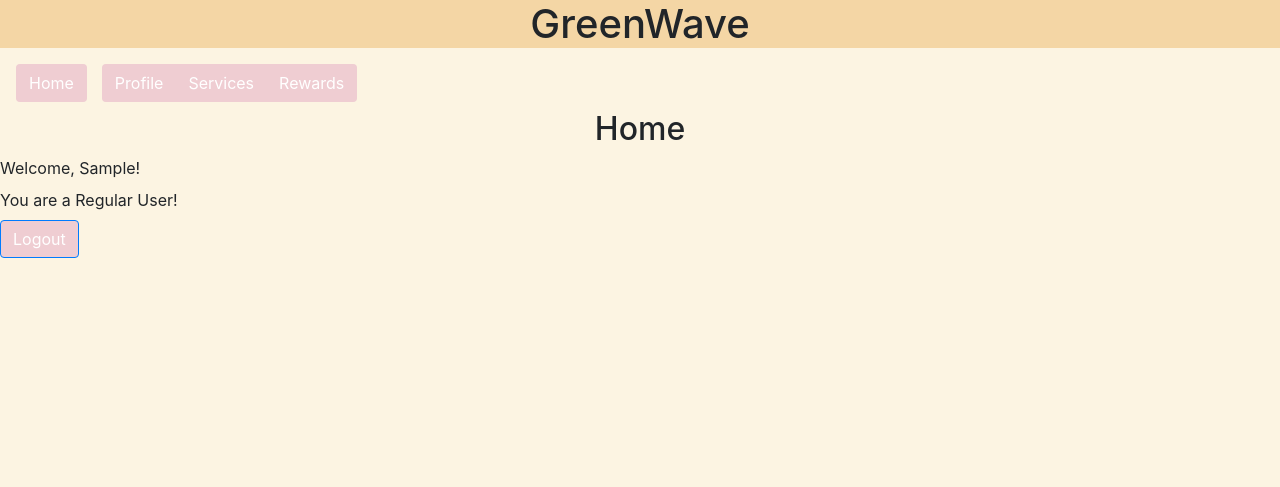
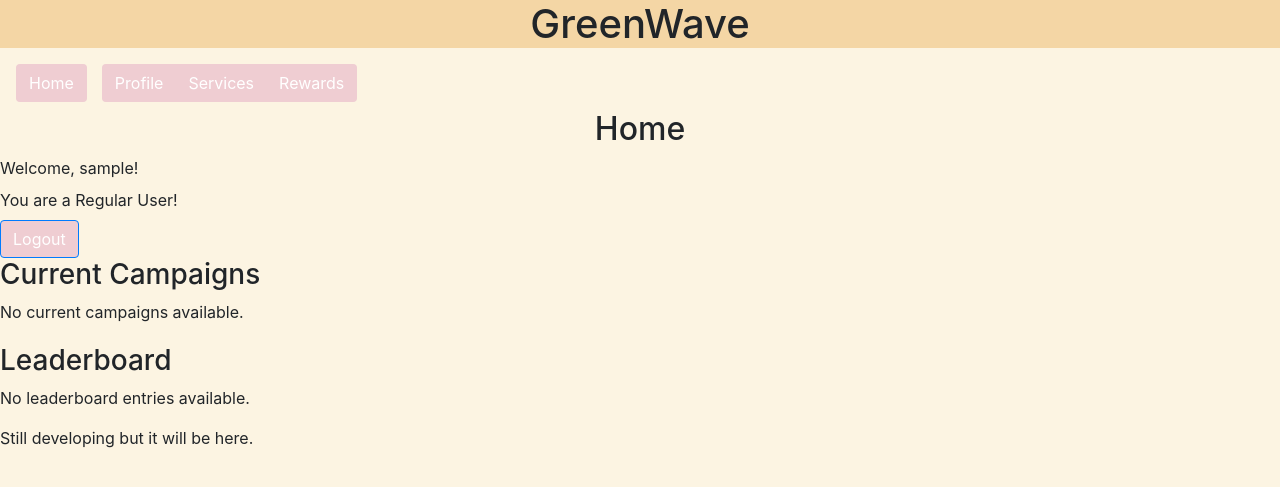
Before and after one commit to CSCI3356-Fall2024/Ed-Sheeran---The-A-Team, a Django app: page / in a window 1280 px wide. Shown: the top 487 px of the page. Run offline with Django 5.2, Linux system fonts and the light colour scheme; the visitor is signed in with stand-in values (Sample User, id 1).

Commit message:
Service changes, home -css

```diff
--- a/GreenWave/GreenWave/urls.py
+++ b/GreenWave/GreenWave/urls.py
@@ -31,8 +31,8 @@ urlpatterns = [
     path('', home_view, name= 'home'),
     path('accounts/', include('allauth.urls')),
     path("accounts/profile/", profile_view, name="profile"),
-    path("services/", product_detail_view, name="service"),
-    path("service/", service_list_view, name="service_list"),
+    path("service/", product_detail_view, name="service"),
+    path("services/", service_list_view, name="service_list"),
     path("", LogoutView.as_view(), name="logout"), #do we want a logout page or what? Change where it redirect here and in settings.py "LOGOUT_REDIRECT_URL"
     path("rewards/", rewards, name="rewards"),
     path("campaigns/", campaign_view, name="campaigns")
--- a/GreenWave/templates/home.html
+++ b/GreenWave/templates/home.html
@@ -1,3 +1,5 @@
+{% extends 'base.html'%}
+
 <head>
     <style>
         .btn-primary-color {
@@ -24,7 +26,6 @@
             </style>
 </head>
 
-{% extends 'base.html'%}
 {% block title %}GreenWave Home{% endblock %}
 {% block navbar %}{% endblock %}
 {%block content%}
@@ -34,10 +35,46 @@
     <p class="capitalize">Welcome, {{ user.username }}!</p>
     <p style="line-height: 0.5;">You are a {{ group_name }}!</p>
     <a href="{% url 'logout' %}" class="btn btn-primary btn-primary-color">Logout</a>
+
+    <div> <!--Big box around both-->
+        <!--Campaigns-->
+        <div class="rectangle-container">
+            <h3>Current Campaigns</h3>
+            {% if campaigns %}
+                <ul>
+                    {% for campaign in campaigns %}
+                        <li>
+                            <h1>{{ campaign.name }}</h1><br>
+                            Start Date: {{ campaign.start_date }}<br>
+                            End Date: {{ campaign.end_date }}<br>
+                            Points: {{ campaign.points }}<br>
+                            Description: {{ campaign.description }}<br>
+                        </li>
+                    {% endfor %}
+                </ul>
+            {% else %}
+                <p>No current campaigns available.</p>
+            {% endif %}
+        </div>
+
+        <!--Leaderboard-->
+        <div class="rectangle-container" style="margin-top: 20px;">
+            <h3>Leaderboard</h3>
+            {% if leaderboard %}
+                <ol>
+                    {% for entry in leaderboard %}
+                        <li>{{ entry.username }}: {{ entry.points }} points</li>
+                    {% endfor %}
+                </ol>
+            {% else %}
+                <p>No leaderboard entries available.</p>
+                <p>Still developing but it will be here.</p>
+            {% endif %}
+        </div>
+    </div>
 {% else %}
 {% block login %}
                 {% include 'login.html' %}
             {% endblock %}
 {% endif %}
-
 {%endblock%}
--- a/GreenWave/templates/product_detail.html
+++ b/GreenWave/templates/product_detail.html
@@ -1,5 +1,4 @@
-<!DOCTYPE html>
-<html lang="en">
+
 <head>
     <meta charset="UTF-8">
     <meta name="viewport" content="width=device-width, initial-scale=1.0">
@@ -11,7 +10,6 @@
 {% block title %}GreenWave Rewards{% endblock %}
 {%block content%}
 
-<body>
 <div class="service-detail-container"> <!-- Formatting is messed up but works, just need to fix!-->
     <div class="text-section">
         {% load static %}
@@ -28,7 +26,5 @@
         <p>[IMAGE]</p> <!-- placeholder for the image -->
     </div>
 </div>
-</body>
 
 {%endblock%}
-</html>
```
Also changed, not shown: GreenWave/templates/service_list.html (+8 -5 lines). Lines whose indentation alone changed are shown as unchanged.
